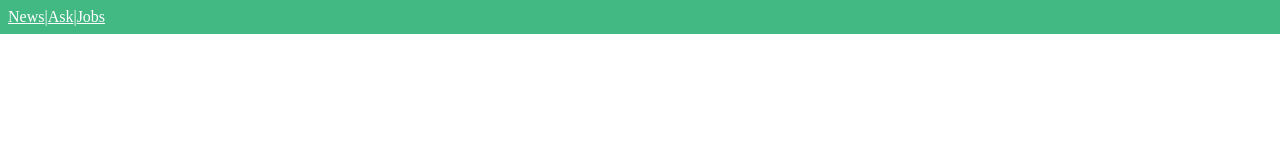
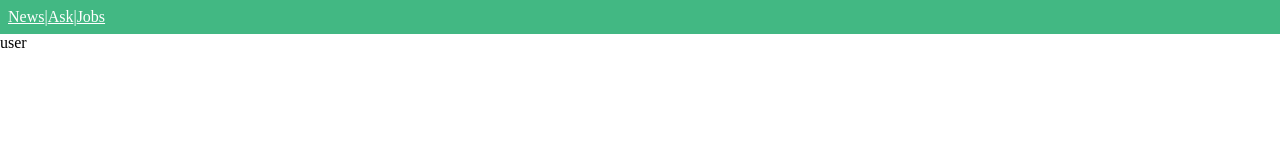
Before and after one commit to mijinB/inflearn_vuejs_v3, a Vue app in the folder vue-news/: page /user in a window 1280 px wide. Shown: the top 160 px of the page. Built offline with nearby package versions, Linux system fonts and the light colour scheme.

Commit message:
동적 라우팅(router-link)를 통해 params 전달

```diff
--- a/vue-news/src/routes/index.js
+++ b/vue-news/src/routes/index.js
@@ -4,6 +4,7 @@ import VueRouter from 'vue-router';
 import NewsView from '../views/NewsView.vue';
 import AsksView from '../views/AsksView.vue';
 import JobsView from '../views/JobsView.vue';
+import UserView from '../views/UserView.vue';
 
 Vue.use(VueRouter);
 
@@ -28,5 +29,9 @@ export const router = new VueRouter({
       path: '/jobs',
       component: JobsView,
     },
+    {
+      path: '/user',
+      component: UserView,
+    }
   ]
 })
--- a/vue-news/src/views/NewsView.vue
+++ b/vue-news/src/views/NewsView.vue
@@ -4,7 +4,10 @@
             <a v-bind:href="user.url">
                 {{ user.title }}
             </a>
-            <small>{{ user.time_ago }} by {{ user.user }}</small>
+            <small>
+                {{ user.time_ago }} by
+                <router-link :to="`user/${user.user}`">{{ user.user }}</router-link>
+            </small>
         </p>
     </div>
 </template>
--- /dev/null
+++ b/vue-news/src/views/UserView.vue
@@ -0,0 +1,9 @@
+<template>
+  <div>
+    user
+  </div>
+</template>
+
+<script>
+export default {}
+</script>
```
